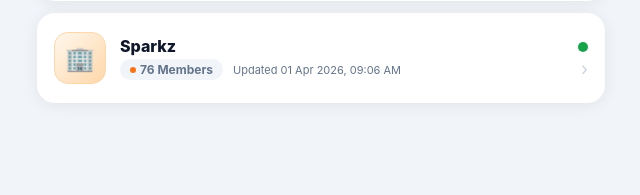
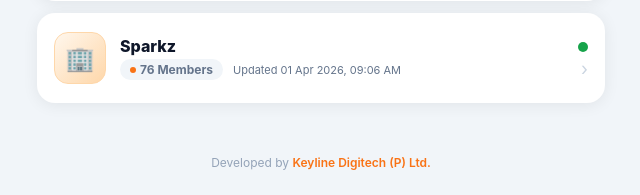
Before and after one commit to keyline/scorecard26, a Flask app: page / in a window 1280 px wide. Shown: the part 605-800 px from the top of the page, without its empty margins (319-959 px from the left). Run offline with Flask 3, Linux system fonts and the light colour scheme; a user stored in the database is signed in; data comes from the database, SQL or seed files in the repository.

Commit message:
add Keyline Digitech footer to all pages
Co-Authored-By: Claude Sonnet 4.6 <noreply@anthropic.com>

```diff
--- a/templates/admin.html
+++ b/templates/admin.html
@@ -666,6 +666,10 @@ body{background:var(--bg);color:var(--text);
 
 </div>
 
+<footer style="text-align:center;padding:20px 16px;font-size:12px;color:#94a3b8;">
+  Developed by <a href="https://keylines.net" target="_blank" style="color:#f97316;font-weight:600;text-decoration:none;">Keyline Digitech (P) Ltd.</a>
+</footer>
+
 <script>
 function toggleAccordion(id) {
   document.getElementById('acc-' + id).classList.toggle('open');
--- a/templates/home.html
+++ b/templates/home.html
@@ -150,5 +150,9 @@ body{background:var(--bg);color:var(--text);
   {% endif %}
 
 </div>
+
+<footer style="text-align:center;padding:20px 16px;font-size:12px;color:#94a3b8;">
+  Developed by <a href="https://keylines.net" target="_blank" style="color:#f97316;font-weight:600;text-decoration:none;">Keyline Digitech (P) Ltd.</a>
+</footer>
 </body>
 </html>
--- a/templates/index.html
+++ b/templates/index.html
@@ -502,6 +502,10 @@ body{background:var(--bg);color:var(--text);font-family:-apple-system,BlinkMacSy
 
 </div><!-- /page -->
 
+<footer style="text-align:center;padding:20px 16px;font-size:12px;color:#94a3b8;">
+  Developed by <a href="https://keylines.net" target="_blank" style="color:#f97316;font-weight:600;text-decoration:none;">Keyline Digitech (P) Ltd.</a>
+</footer>
+
 
 <script>
 // Count-up animation for summary cards
--- a/templates/login.html
+++ b/templates/login.html
@@ -60,5 +60,9 @@ body{background:var(--bg);font-family:-apple-system,BlinkMacSystemFont,'Segoe UI
     <button class="btn-login" type="submit">Sign In →</button>
   </form>
 </div>
+
+<footer style="text-align:center;padding:20px 16px;font-size:12px;color:#94a3b8;">
+  Developed by <a href="https://keylines.net" target="_blank" style="color:#f97316;font-weight:600;text-decoration:none;">Keyline Digitech (P) Ltd.</a>
+</footer>
 </body>
 </html>
--- a/templates/logs.html
+++ b/templates/logs.html
@@ -187,6 +187,10 @@ body{background:var(--bg);color:var(--text);
   {% endif %}
 </div>
 
+<footer style="text-align:center;padding:20px 16px;font-size:12px;color:#94a3b8;">
+  Developed by <a href="https://keylines.net" target="_blank" style="color:#f97316;font-weight:600;text-decoration:none;">Keyline Digitech (P) Ltd.</a>
+</footer>
+
 <script>
 function filterLogs() {
   const q = document.getElementById('searchInput').value.toLowerCase();
```
